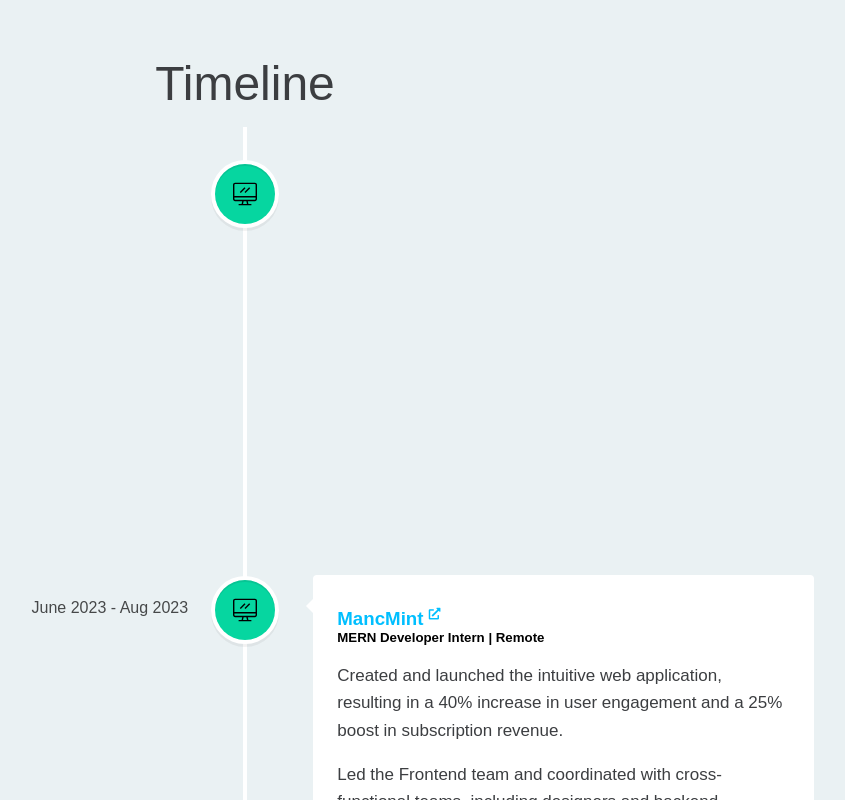
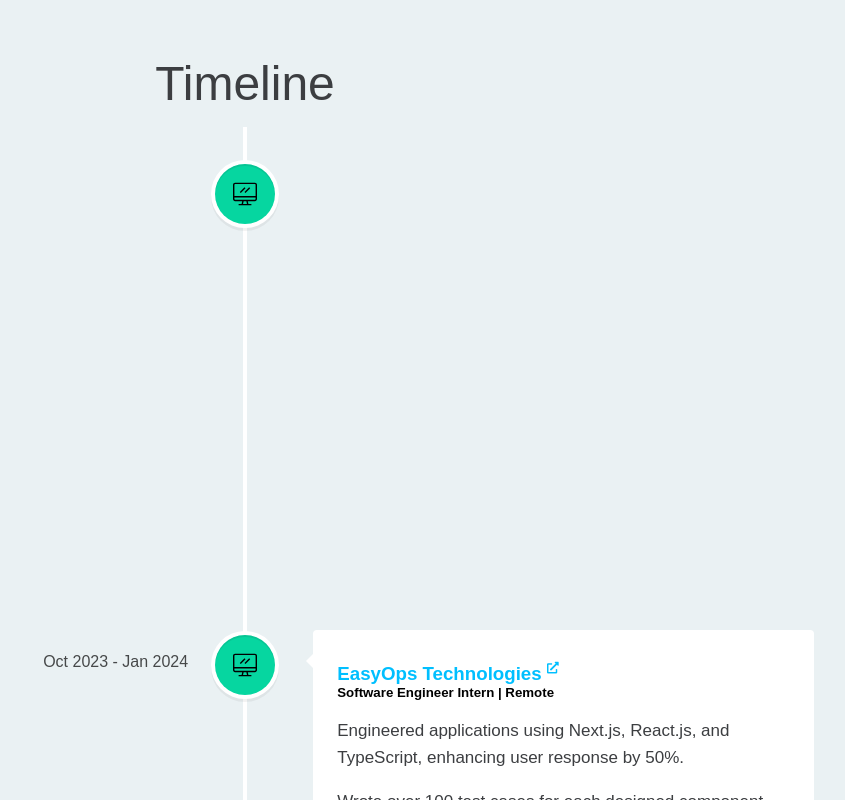
Before and after one commit to Shashan-k08/Folio, a React (Create React App) app: page / in a window 1280 px wide. Shown: the part 1440-2240 px from the top of the page, without its empty margins (395-1240 px from the left). Built offline with nearby package versions, Linux system fonts and the light colour scheme; no server answers; the HTML template or start-up script is replaced by a standard one.

Commit message:
updates added

```diff
--- a/src/components/about/recordApi.js
+++ b/src/components/about/recordApi.js
@@ -1,18 +1,29 @@
 let recordApi = [
+  {
+    id: 1,
+    title: "NEWGEN SOFTWARE",
+    link: "https://newgensoft.com/",
+    location: "Software Engineer Intern | Noida, India",
+    desc1: "Built 10+ responsive web pages using Java, SQL, JSX, and Oracle, improving UI performance by 30%.",
+    desc2: "Collaborated directly with clients to resolve over 20 technical issues, reducing average response time by 40% and increasing client satisfaction with faster ticket resolution.",
+    desc3: "Designed and maintained reusable frontend components using JSX and integrated complex SQL queries with OracleDB and reducing query latency by 25%.",
+    date: "Feb 2025 - June 2025",
+    icon: "work",
+  },
     {
-      id: 1,
+      id: 2,
       title: "EasyOps Technologies",
       link: "https://www.easyops.com/",
       location: "Software Engineer Intern | Remote",
       desc1: "Engineered applications using Next.js, React.js, and TypeScript, enhancing user response by 50%.",
       desc2: "Wrote over 100 test cases for each designed component using React Testing Library, improving code reliability and reducing bugs by 80%.",
       desc3: "Built and maintained backend services using Node.js and increased API response efficiency.",
-      date: "October 2023 - January 2024",
+      date: "Oct 2023 - Jan 2024",
       icon: "work",
     },
 
     {
-      id: 2,
+      id: 3,
       title: "MancMint",
       link: "https://www.mancmint.com/",
       location: "MERN Developer Intern | Remote",
@@ -22,7 +33,7 @@ let recordApi = [
       icon: "work",
     },
     {
-      id: 3,
+      id: 4,
       title: "Computer Society of India",
       link: "https://csi.akgec.in/",
       location: "MERN Developer",
@@ -33,16 +44,16 @@ let recordApi = [
     },
 
     {
-      id: 4,
+      id: 5,
       title: "Ajay Kumar Garg Engineering College",
       location: "Ghaziabad , Uttar Pradesh",
       desc1:"B.Tech Computer Science & Engineering",
-      desc2: "Grade : 8.13",
+      desc2: "Grade : 8.2",
       date: "Oct 2021 - May 2025",
       icon: "school",
     },
     {
-      id: 5,
+      id: 6,
       title: "NEW ANGELS SR SEC SCHOOL",
       location: "Pratapgarh, India",
       desc1:"Higher Secondary School, CBSE.",
@@ -52,7 +63,7 @@ let recordApi = [
       icon: "school",
     },
     {
-      id: 6,
+      id: 7,
       title: "NEW ANGELS SR SEC SCHOOL",
       location: "Pratapgarh, India",
       desc1: "High School, CBSE.",
```
Also changed, not shown: 1 other file (tests, documents, lock files or other folders).
